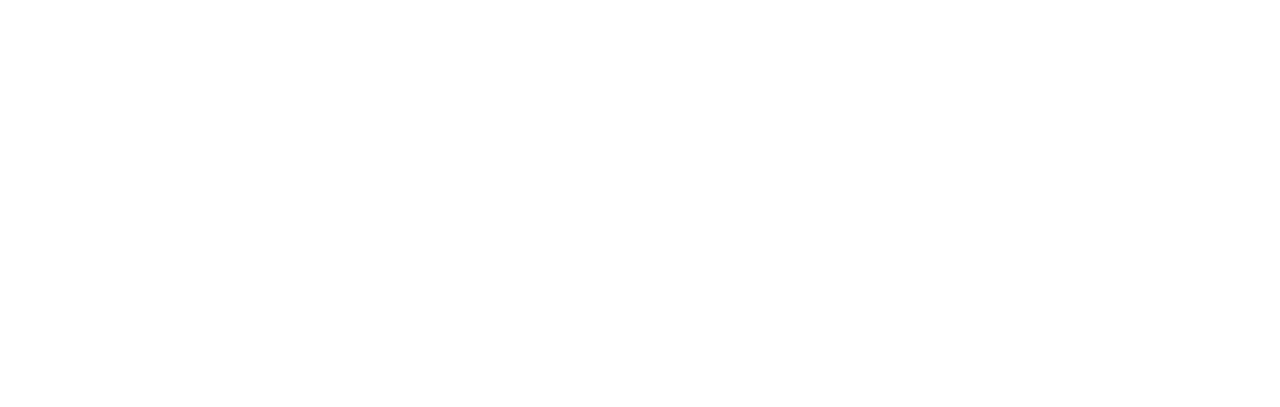
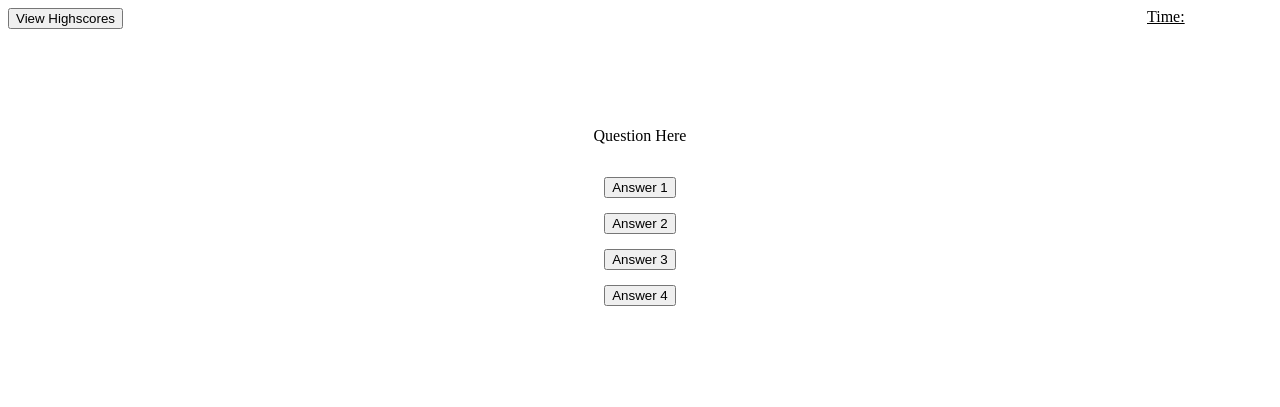
Before and after one commit to Cynwise/codingQuiz, a plain HTML site: page index.html in a window 1280 px wide. Drawn offline with Linux system fonts and the light colour scheme.

Commit message:
html and basic css layout

```diff
--- a/Develop/style.css
+++ b/Develop/style.css
@@ -0,0 +1,42 @@
+body{
+    height: 100%;
+}
+
+.topBar {
+
+    display: flex;
+    justify-content: space-between;
+
+}
+
+.gameTimer {
+
+    min-width: 125px;
+
+}
+
+.quizArea {
+
+    display: flex;
+    justify-content: center;
+    align-items: center;
+    flex-direction: column;
+    min-height: 375px;
+}
+
+#question {
+
+    min-height: 50px;
+}
+
+#choiceArea {
+
+    display: grid;
+    gap: 15px;
+}
+
+.button:hover {
+
+    border-color: black;
+
+}
--- a/index.html
+++ b/index.html
@@ -5,10 +5,28 @@
     <meta name="viewport" content="width=device-width, initial-scale=1.0">
     <title>Coding Quiz</title>
     <link rel="stylesheet" href="Develop/style.css" />
+    <script defer src="Develop/script.js"></script>
 </head>
 <body>
+    <div class = "topBar">
+        <div class = "highScore">
+            <button class = seeScore>View Highscores</button>
+        </div>
+        <div class = "gameTimer">
+            <u>Time:</u>
+        </div>
+    </div>
 
+    <div class = "quizArea">
+            <div id = question>Question Here</div>
+            <div id = "choiceArea" class = "choiceButtons">
+                <button class = "button">Answer 1 </button>
+                <button class = "button">Answer 2 </button>
+                <button class = "button">Answer 3 </button>
+                <button class = "button">Answer 4 </button>
 
-<script src="Develop/script.js"></script>
+            </div>
+    </div>
+
 </body>
 </html>
```
